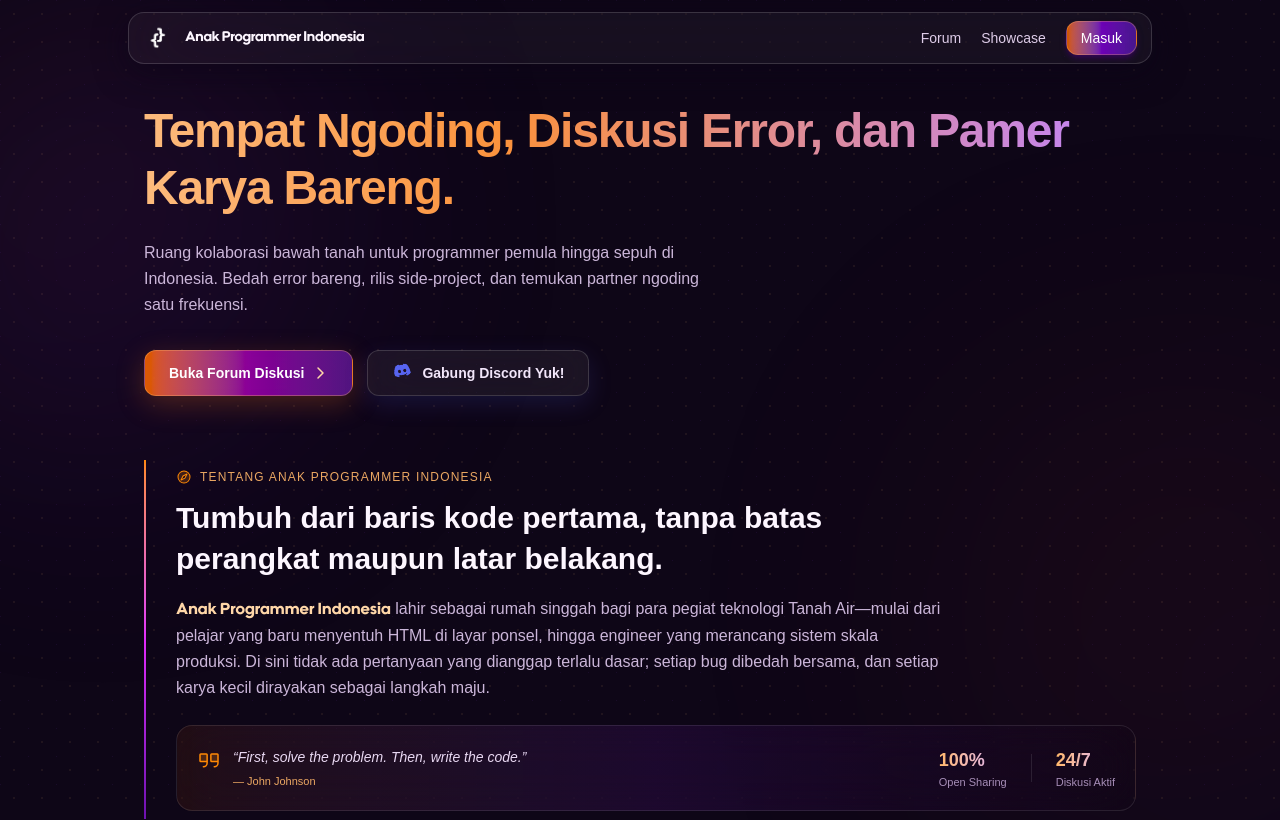
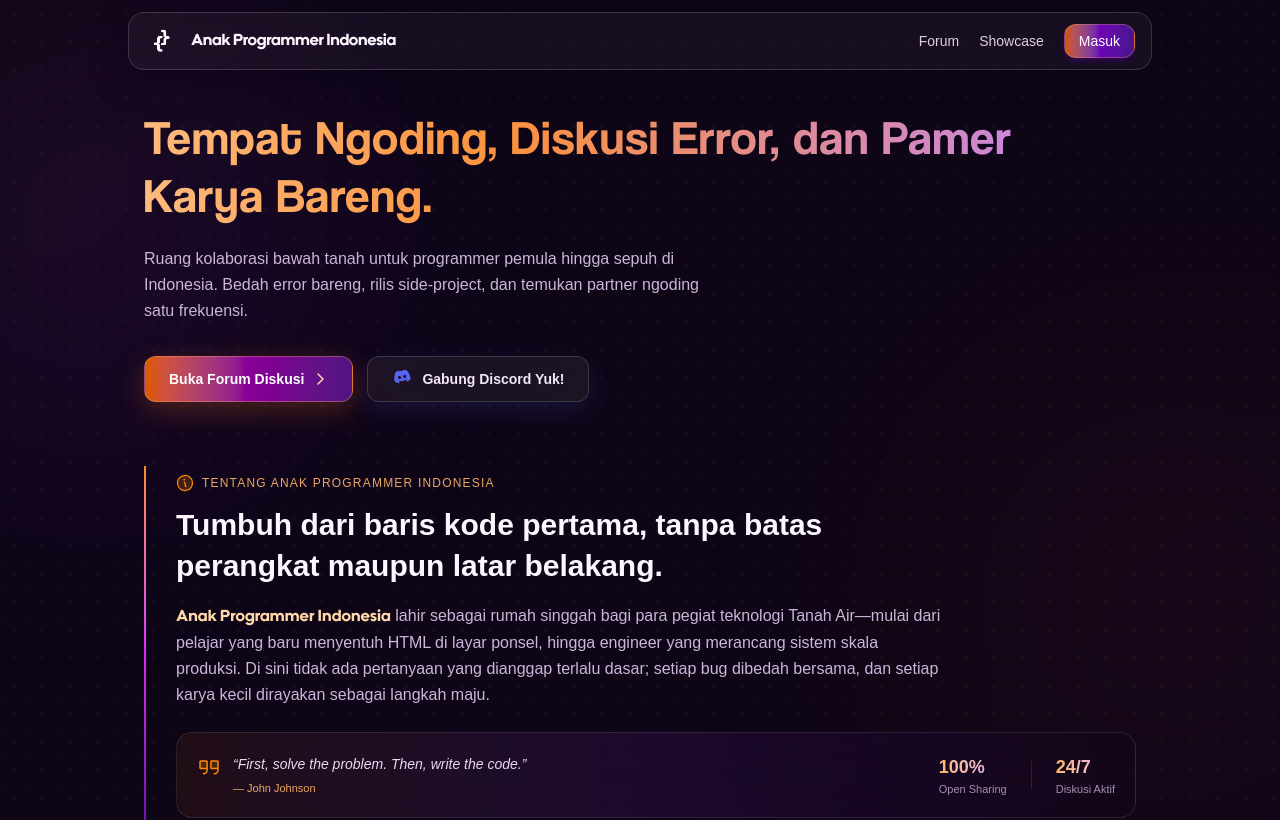
Before and after one commit to amotionwebsite/api-community-web, a Next.js app in the folder client/: page / in a window 1280 px wide. Shown: the top 820 px of the page. Built offline with nearby package versions, Linux system fonts and the light colour scheme.

Commit message:
feat: terapkan font Coolvetica, perbesar brand navbar, dan animasi ikon Info

```diff
--- a/client/src/app/layout.js
+++ b/client/src/app/layout.js
@@ -4,6 +4,12 @@ import "./globals.css";
 const utendoFont = localFont({
   src: "../fonts/Utendo-Bold.ttf",
   variable: "--font-utendo",
+  display: "swap",
+});
+
+const coolveticaFont = localFont({
+  src: "../fonts/Coolvetica Rg.otf",
+  variable: "--font-coolvetica",
   display: "swap",
 });
 
@@ -14,7 +20,10 @@ export const metadata = {
 
 export default function RootLayout({ children }) {
   return (
-    <html lang="id" className={utendoFont.variable}>
+    <html
+      lang="id"
+      className={`${utendoFont.variable} ${coolveticaFont.variable}`}
+    >
       <body className="antialiased">
         {children}
       </body>
--- a/client/src/app/page.js
+++ b/client/src/app/page.js
@@ -6,7 +6,7 @@ import { motion, AnimatePresence, useScroll, useTransform } from "framer-motion"
 import {
   CaretRight,
   Quotes,
-  Compass,
+  Info,
 } from "@phosphor-icons/react";
 import { MOTIVATIONAL_QUOTES } from "../data/quotes";
 
@@ -79,21 +79,21 @@ export default function Home() {
         />
       </div>
 
-      {/* Floating Glass Navbar dengan Font Utendo & Teks Utuh */}
+      {/* Floating Glass Navbar dengan Logo & Teks Diperbesar */}
       <motion.header
         initial={{ y: -24, opacity: 0 }}
         animate={{ y: 0, opacity: 1 }}
         transition={{ duration: 0.6, ease: [0.22, 1, 0.36, 1] }}
         className="sticky top-3 z-50 px-2 sm:px-6"
       >
-        <div className="max-w-5xl mx-auto px-2.5 sm:px-3.5 py-2 rounded-2xl bg-white/[0.04] backdrop-blur-2xl border border-white/15 shadow-[0_8px_32px_rgba(12,5,24,0.65)] flex items-center justify-between gap-1.5">
+        <div className="max-w-5xl mx-auto px-2.5 sm:px-4 py-2 sm:py-2.5 rounded-2xl bg-white/[0.04] backdrop-blur-2xl border border-white/15 shadow-[0_8px_32px_rgba(12,5,24,0.65)] flex items-center justify-between gap-1.5">
           <Link href="/" className="flex items-center gap-1.5 sm:gap-2.5 min-w-0 overflow-hidden">
             <motion.img
               src="/logoapi.png"
               alt="Logo Anak Programmer Indonesia"
               animate={{ scale: showBrandText ? 1 : 1.08 }}
               transition={{ duration: 0.35 }}
-              className="relative z-10 w-6 h-6 sm:w-8 sm:h-8 object-contain shrink-0"
+              className="relative z-10 w-7 h-7 min-[380px]:w-8 min-[380px]:h-8 sm:w-9 sm:h-9 object-contain shrink-0"
             />
 
             <div className="overflow-hidden">
@@ -101,15 +101,15 @@ export default function Home() {
                 {showBrandText && (
                   <motion.span
                     key="brand-text"
-                    initial={{ x: -180, opacity: 0 }}
+                    initial={{ x: -190, opacity: 0 }}
                     animate={{ x: 0, opacity: 1 }}
-                    exit={{ x: -180, opacity: 0 }}
+                    exit={{ x: -190, opacity: 0 }}
                     transition={{
                       duration: 0.65,
                       ease: [0.22, 1, 0.36, 1],
                     }}
                     style={{ fontFamily: "var(--font-utendo), sans-serif" }}
-                    className="block text-[9.5px] min-[380px]:text-[10.5px] sm:text-sm tracking-tight text-[#fdf6ff] whitespace-nowrap"
+                    className="block text-[10.5px] min-[380px]:text-[11.5px] sm:text-base tracking-tight text-[#fdf6ff] whitespace-nowrap"
                   >
                     Anak Programmer Indonesia
                   </motion.span>
@@ -118,7 +118,7 @@ export default function Home() {
             </div>
           </Link>
 
-          <nav className="flex items-center gap-2 sm:gap-5 text-[10.5px] sm:text-sm text-[#decce8] shrink-0">
+          <nav className="flex items-center gap-1.5 min-[380px]:gap-2.5 sm:gap-5 text-[10px] min-[380px]:text-[11px] sm:text-sm text-[#decce8] shrink-0">
             <Link
               href="/forum"
               className="hover:text-orange-300 transition-colors"
@@ -133,7 +133,7 @@ export default function Home() {
             </Link>
             <Link
               href="/login"
-              className="px-2.5 py-1 sm:px-3.5 sm:py-1.5 rounded-xl bg-gradient-to-r from-orange-500/80 via-purple-700/80 to-violet-900/90 hover:brightness-110 border border-orange-300/30 text-white font-medium transition shadow-md shadow-purple-950/70 backdrop-blur-md"
+              className="px-2 py-1 min-[380px]:px-2.5 sm:px-3.5 sm:py-1.5 rounded-xl bg-gradient-to-r from-orange-500/80 via-purple-700/80 to-violet-900/90 hover:brightness-110 border border-orange-300/30 text-white font-medium transition shadow-md shadow-purple-950/70 backdrop-blur-md"
             >
               Masuk
             </Link>
@@ -143,7 +143,7 @@ export default function Home() {
 
       {/* Main Content */}
       <main className="relative z-10 max-w-5xl mx-auto px-4 pt-12 pb-16 flex-1 flex flex-col justify-center">
-        {/* Typing Heading dengan Gradasi Bergerak Orange - Ungu */}
+        {/* Typing Heading dengan Font Coolvetica & Gradasi Bergerak */}
         <div className="min-h-[135px] sm:min-h-[120px] mb-5 flex items-center">
           <motion.h1
             animate={{
@@ -155,11 +155,12 @@ export default function Home() {
               ease: "linear",
             }}
             style={{
+              fontFamily: "var(--font-coolvetica), sans-serif",
               backgroundImage:
                 "linear-gradient(90deg, #fed7aa, #fb923c, #c084fc, #7e22ce, #fed7aa)",
               backgroundSize: "250% 250%",
             }}
-            className="text-3xl sm:text-5xl font-extrabold tracking-tight leading-[1.18] bg-clip-text text-transparent"
+            className="text-3xl sm:text-5xl font-normal tracking-wide leading-[1.2] bg-clip-text text-transparent"
           >
             {typedText}
           </motion.h1>
@@ -177,7 +178,7 @@ export default function Home() {
           ngoding satu frekuensi.
         </motion.p>
 
-        {/* CTA Buttons dengan Animasi /discordlogo.png */}
+        {/* CTA Buttons */}
         <motion.div
           initial={{ opacity: 0, y: 16 }}
           animate={{ opacity: 1, y: 0 }}
@@ -230,7 +231,20 @@ export default function Home() {
         >
           <div className="relative pl-5 sm:pl-8 py-2 before:content-[''] before:absolute before:left-0 before:top-0 before:bottom-0 before:w-[2px] before:bg-gradient-to-b before:from-orange-400 before:via-fuchsia-500 before:to-purple-800">
             <div className="inline-flex items-center gap-2 text-xs font-mono uppercase tracking-widest text-orange-300/90 mb-3">
-              <Compass weight="duotone" className="text-base text-orange-400" />
+              <motion.span
+                animate={{
+                  scale: [1, 1.18, 1],
+                  rotate: [0, 8, -8, 0],
+                }}
+                transition={{
+                  duration: 3.2,
+                  repeat: Infinity,
+                  ease: "easeInOut",
+                }}
+                className="inline-flex items-center justify-center"
+              >
+                <Info weight="duotone" className="text-lg text-orange-400" />
+              </motion.span>
               <span>Tentang Anak Programmer Indonesia</span>
             </div>
 
```
